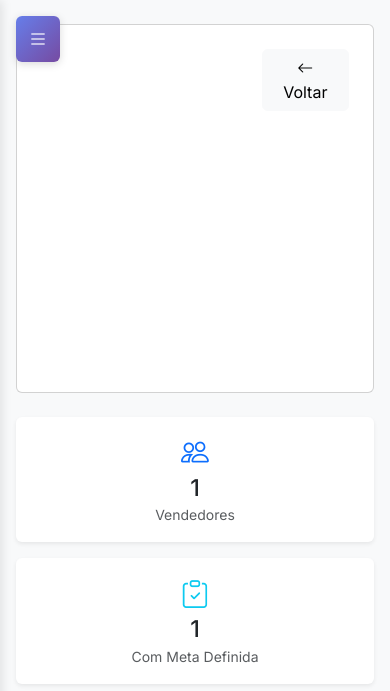
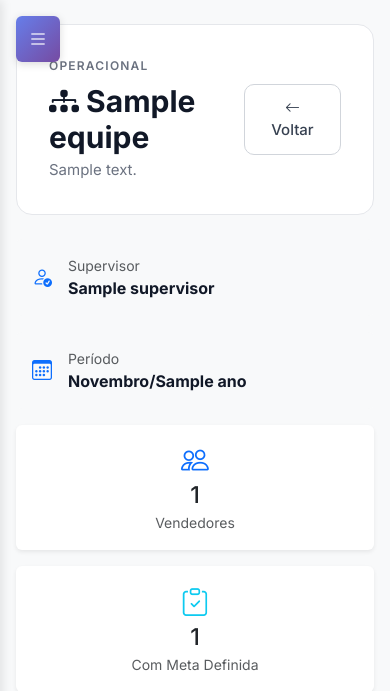
Before and after one commit to cristiano-superacao/vendacerta, a Python web app: template templates/equipes/detalhes.html in a window 390 px wide. Shown: the top 691 px of the page. Run offline with Jinja, Linux system fonts and the light colour scheme; the template is opened without the code that fills it: most values are stand-ins (such as "Sample title", 1, 10 or a date in 2020).

Commit message:
UI Detalhes: ações padronizadas e header clean em Cliente e Equipe (responsivo/profissional)

```diff
--- a/templates/equipes/detalhes.html
+++ b/templates/equipes/detalhes.html
@@ -3,44 +3,41 @@
 {% block title %}{{ equipe.nome }} - Detalhes da Equipe{% endblock %}
 
 {% block content %}
-<!-- Cabeçalho da Equipe -->
-<div class="card mb-4 bg-gradient-purple">
-    <div class="card-body text-white p-4">
-        <div class="d-flex justify-content-between align-items-start mb-3">
+<!-- Cabeçalho da Equipe - Clean -->
+<div class="page-header-clean d-flex justify-content-between align-items-center mb-4">
     <div>
-                <h1 class="mb-2">
+        <div class="page-category">OPERACIONAL</div>
+        <h2 class="page-title-clean mb-1">
             <i class="bi bi-diagram-3-fill"></i> {{ equipe.nome }}
-                </h1>
+        </h2>
         {% if equipe.descricao %}
-                <p class="mb-0 opacity-75 fs-5">{{ equipe.descricao }}</p>
+        <p class="page-subtitle-clean mb-0">{{ equipe.descricao }}</p>
         {% endif %}
     </div>
-            <a href="{{ url_for('lista_equipes') }}" class="btn btn-light">
+    <a href="{{ url_for('lista_equipes') }}" class="btn btn-secondary-clean">
         <i class="bi bi-arrow-left"></i> Voltar
     </a>
     </div>
 
-        <div class="row g-3 mt-2">
+<div class="row g-3 mb-3">
     <div class="col-md-6">
-                <div class="d-flex align-items-center gap-3 bg-white bg-opacity-10 p-3 rounded">
-                    <i class="bi bi-person-check fs-2"></i>
+        <div class="d-flex align-items-center gap-3 bg-light p-3 rounded">
+            <i class="bi bi-person-check fs-5 text-primary"></i>
             <div>
-                        <small class="opacity-75 d-block">Supervisor</small>
-                        <strong class="fs-5">{{ supervisor.nome }}</strong>
+                <small class="text-muted d-block">Supervisor</small>
+                <strong class="fs-6">{{ supervisor.nome }}</strong>
             </div>
         </div>
     </div>
     <div class="col-md-6">
-                <div class="d-flex align-items-center gap-3 bg-white bg-opacity-10 p-3 rounded">
-                    <i class="bi bi-calendar3 fs-2"></i>
+        <div class="d-flex align-items-center gap-3 bg-light p-3 rounded">
+            <i class="bi bi-calendar3 fs-5 text-primary"></i>
             <div>
-                        <small class="opacity-75 d-block">Período</small>
-                        <strong class="fs-5">
+                <small class="text-muted d-block">Período</small>
+                <strong class="fs-6">
                     {% set meses = ['Janeiro', 'Fevereiro', 'Março', 'Abril', 'Maio', 'Junho', 'Julho', 'Agosto', 'Setembro', 'Outubro', 'Novembro', 'Dezembro'] %}
                     {{ meses[mes - 1] }}/{{ ano }}
                 </strong>
-                    </div>
-                </div>
             </div>
         </div>
     </div>
@@ -179,7 +176,7 @@
                 <div class="text-center py-3 bg-light rounded">
                     <i class="bi bi-clipboard-x text-muted fs-2"></i>
                     <p class="mb-2 text-muted small">Sem meta definida para este período</p>
-                    <a href="{{ url_for('nova_meta') }}" class="btn btn-sm btn-primary">
+                    <a href="{{ url_for('nova_meta') }}" class="btn btn-sm btn-primary-clean">
                         <i class="bi bi-plus-circle"></i> Criar Meta
                     </a>
                 </div>
@@ -195,7 +192,7 @@
     <i class="bi bi-people display-1 text-muted"></i>
     <h3 class="mt-3">Nenhum vendedor nesta equipe</h3>
     <p class="text-muted">Associe vendedores à equipe para começar</p>
-    <a href="{{ url_for('novo_vendedor') }}" class="btn btn-primary mt-3">
+    <a href="{{ url_for('novo_vendedor') }}" class="btn btn-primary-clean mt-3">
         <i class="bi bi-plus-circle"></i> Adicionar Vendedor
     </a>
 </div>
```
Also changed, not shown: templates/clientes/ver.html (+6 -6 lines). Lines whose indentation alone changed are shown as unchanged.
